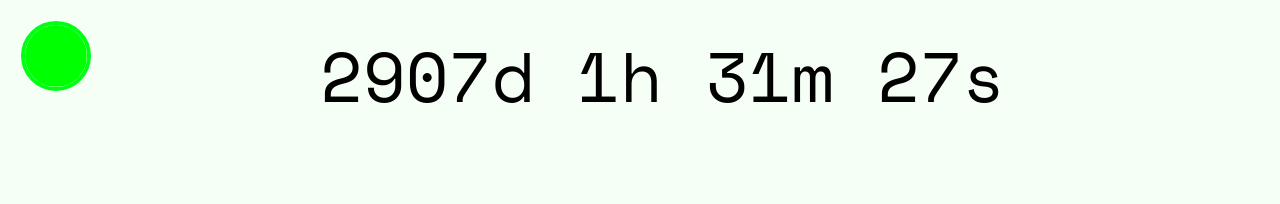
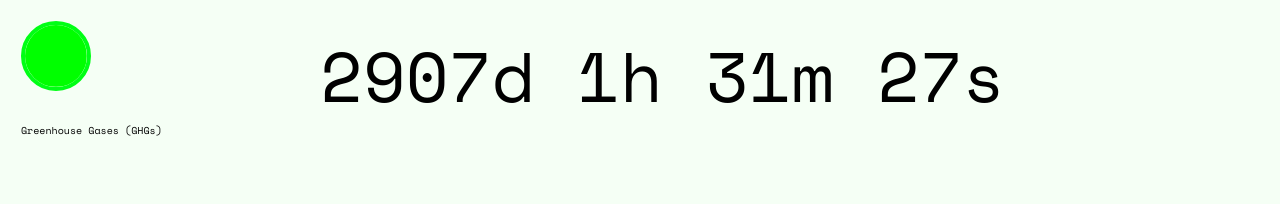
Before and after one commit to zero2030net/methane, a plain HTML site: page index.html in a window 1280 px wide. Shown: the top 204 px of the page. Drawn offline with nearby package versions, Linux system fonts and the light colour scheme; a web font is replaced by a local one.

Commit message:
Update index.html

```diff
--- a/index.html
+++ b/index.html
@@ -173,7 +173,7 @@ p3 {
 
 <div class="sidenav">
   <a href=""><img src="favicon.png" alt="Avatar" class="avatar"></a>
-
+  <p2><a href=https://greenhousegas.zero2030.net>Greenhouse Gases (GHGs)</a><p2>
 </div>
 
 <div class="content">
```
